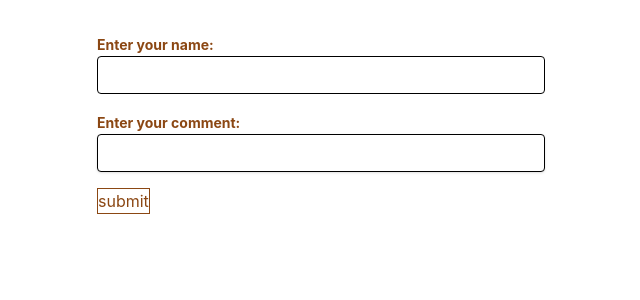
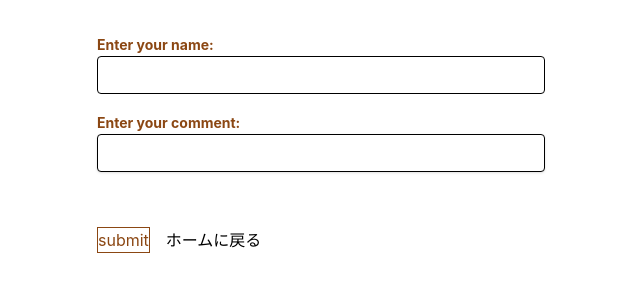
Before and after one commit to wedinc/fortune-island, a React (Create React App) app: page /contact in a window 1280 px wide. Shown: the top 300 px of the page, without its empty margins (319-959 px from the left). Built offline with nearby package versions, Linux system fonts and the light colour scheme.

Commit message:
ホームに戻るボタンの設置

```diff
--- a/src/pages/Company.jsx
+++ b/src/pages/Company.jsx
@@ -87,6 +87,9 @@ export default function Company() {
           </div>
         </section>
       </main>
+      <Button className="mt-8" onClick={() => navigate("/")}>
+        ホームに戻る
+      </Button>
     </div>
   );
 }
--- a/src/pages/Contact.jsx
+++ b/src/pages/Contact.jsx
@@ -48,6 +48,9 @@ export default function Contact() {
       >
         submit
       </button>
+      <Button className="mt-8" onClick={() => navigate("/")}>
+        ホームに戻る
+      </Button>
     </form>
   );
 }
--- a/src/pages/Product.jsx
+++ b/src/pages/Product.jsx
@@ -27,6 +27,9 @@ export default function Product() {
         />
       </p>
       <p className="font-bold">竹の風味を楽しめるマグカップ</p>
+      <Button className="mt-8" onClick={() => navigate("/")}>
+        ホームに戻る
+      </Button>
     </div>
   );
 }
--- a/src/pages/Recruitment.jsx
+++ b/src/pages/Recruitment.jsx
@@ -37,6 +37,9 @@ export default function Recruitment() {
           🎍 {count1}
         </p>
       </p>
+      <Button className="mt-8" onClick={() => navigate("/")}>
+        ホームに戻る
+      </Button>
     </div>
   );
 }
```
